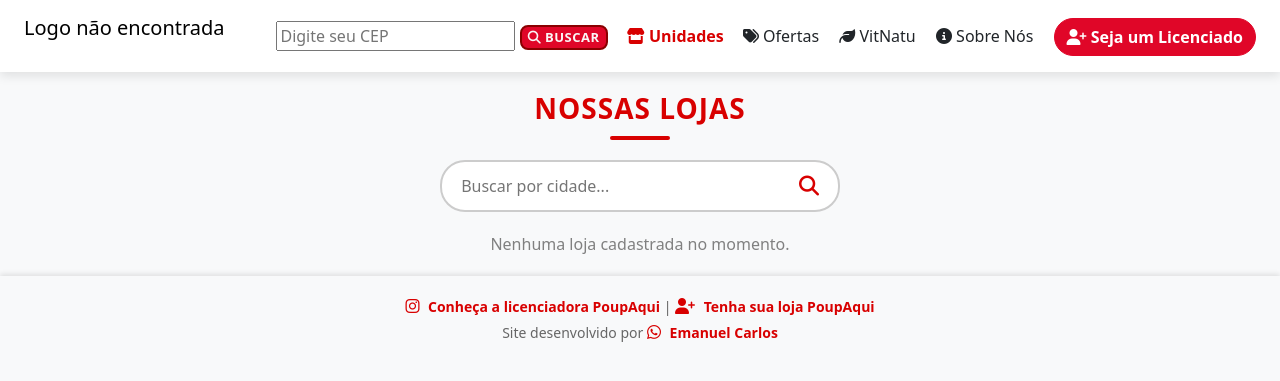
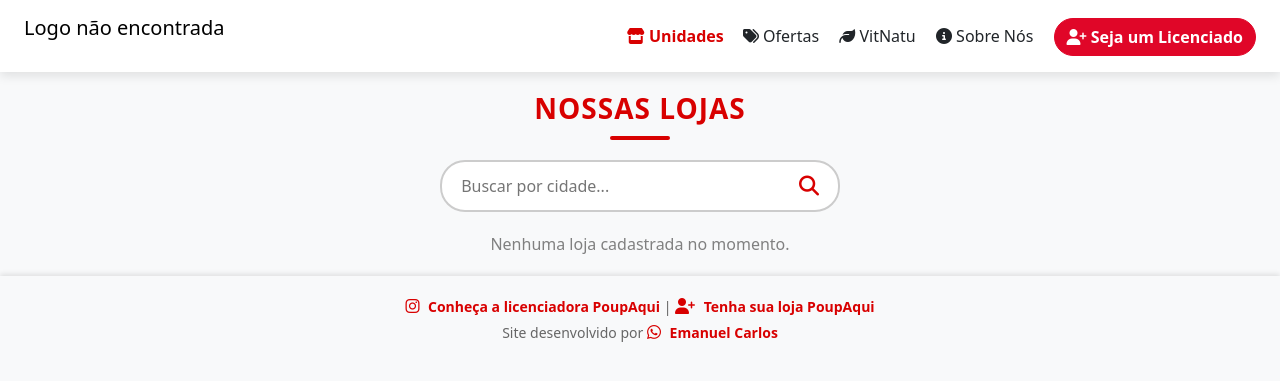
Before and after one commit to Emano4777/poupaqui-admin, a Flask app: template templates/lojas.html in a window 1280 px wide. Shown: the top 381 px of the page. Run offline with Flask 3, Linux system fonts and the light colour scheme; the template is opened without the code that fills it, so the values that code supplies are empty.

Commit message:
Atualizando siteeeee

```diff
--- a/templates/lojas.html
+++ b/templates/lojas.html
@@ -441,34 +441,6 @@ h2::after {
     color: white; /* Texto branco */
 }
 
-/* 🔎 Botão de busca */
-.btn-buscar {
-    background: rgb(224, 6, 40);
-    color: rgb(250, 246, 246);
-    font-size: 13px;
-    font-weight: bold;
-    border: 2px solid #8a0000;
-    border-radius: 8px;
-    cursor: pointer;
-    transition: all 0.3s ease-in-out;
-    align-items: center;
-    gap: 5px; /* Espaço entre ícone e texto */
-    text-transform: uppercase;
-    letter-spacing: 0.5px;
-}
-
-
-.btn-buscar:hover {
-    background: rgb(224, 6, 40);
-    border-color:rgb(224, 6, 40);
-    transform: translateY(-2px);
-}
-
-/* 🎨 Ícone dentro do botão */
-.btn-buscar i {
-    font-size: 13px;
-}
-
 
     </style>
 </head>
@@ -483,10 +455,6 @@ h2::after {
         {% endif %}
     </a>
     <div class="desktop-menu">
-        <input type="text" id="cepInputDesktop" placeholder="Digite seu CEP">
-        <button class="btn-buscar" onclick="buscarLoja()">
-            <i class="fas fa-search"></i> Buscar
-        </button>
         <a href="{{ url_for('lojas') }}" class="btn-unidades">
             <i class="fas fa-store"></i> Unidades
         </a>
```
